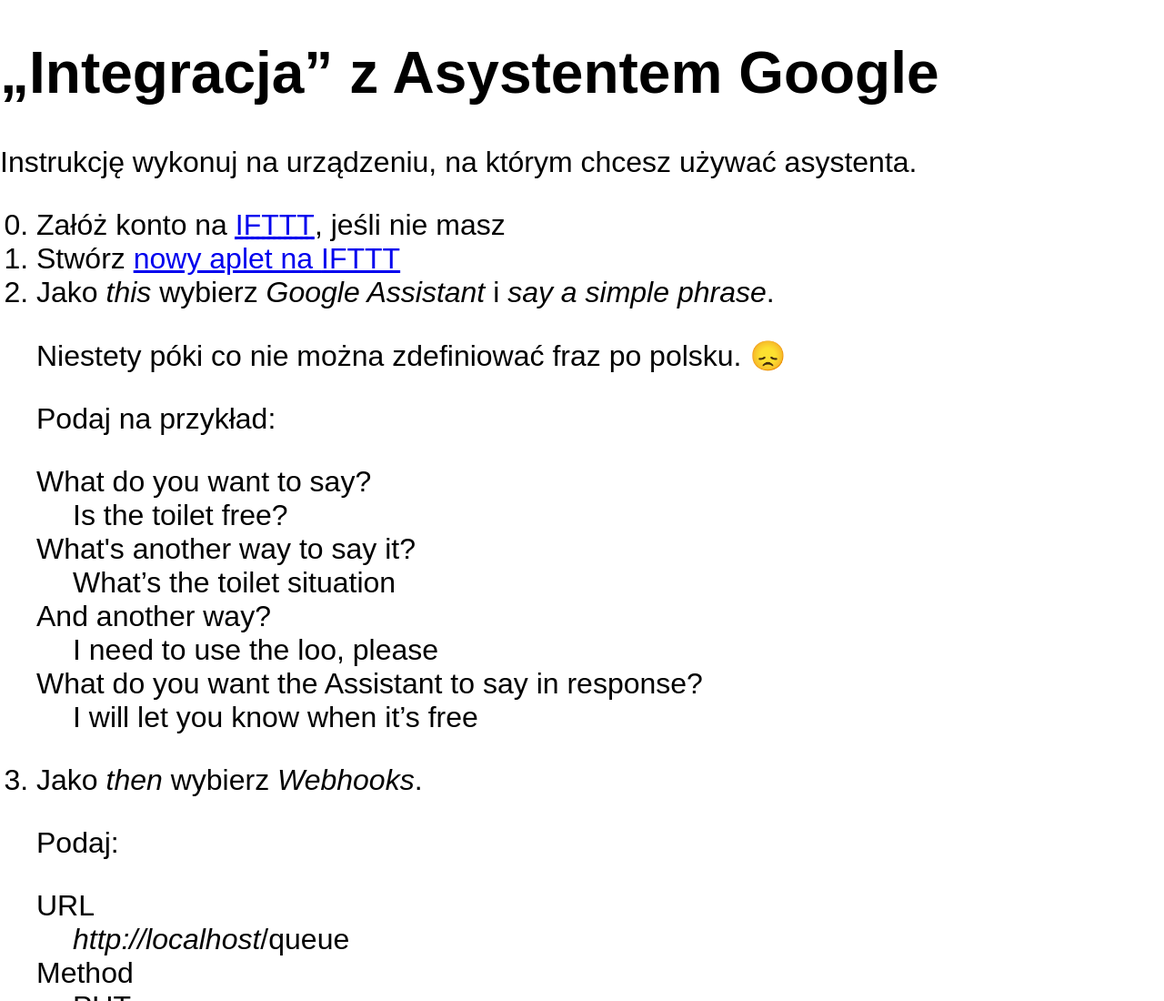
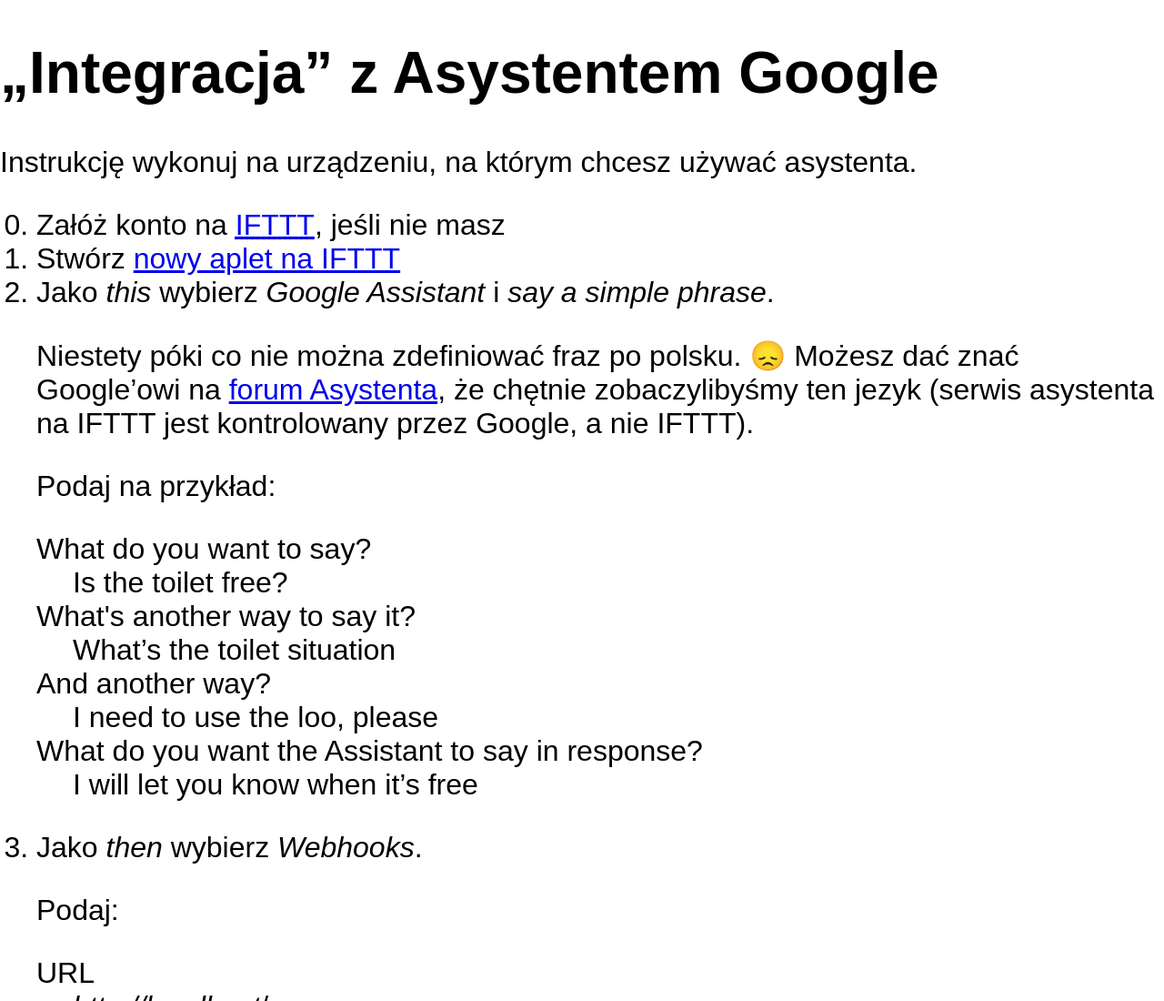
Before and after one commit to marek-saji/okupando, a website with bundled scripts: page static/google-assistant.pl.html in a window 1280 px wide. Shown: the top 1100 px of the page at 91% size. Built offline with nearby package versions, Linux system fonts and the light colour scheme.

Commit message:
squash! Google Assistant IFTTT “integration” guide
- <title>
- typo (s/think/thing/)
- Link to support forum where one can voice her support for adding
  Polish to Google’s IFTTT Assistant service.

```diff
--- a/static/google-assistant.pl.html
+++ b/static/google-assistant.pl.html
@@ -1,6 +1,7 @@
 <!DOCTYPE html>
 <html lang="pl">
   <head>
+    <title>Natknęli się Państwo na ukryty obszar: „Integracja” z Asystentem Google</title>
     <meta charset="utf-8">
     <meta name="viewport" content="width=device-width, initial-scale=1">
     <link rel="stylesheet" href="/index.css">
@@ -70,6 +71,11 @@
 
             <p>
                 Niestety póki co nie można zdefiniować fraz po polsku. 😞
+                Możesz dać znać Google’owi na
+                <a target=_blank href="https://support.google.com/assistant/thread/465396?hl=en">forum Asystenta</a>,
+                że chętnie zobaczylibyśmy ten jezyk (serwis asystenta na
+                IFTTT jest kontrolowany przez Google, a nie
+                <abbr lang=en>IFTTT</abbr>).
             </p>
 
             <p>
```
Also changed, not shown: static/google-assistant.en.html (+3 -2 lines).
